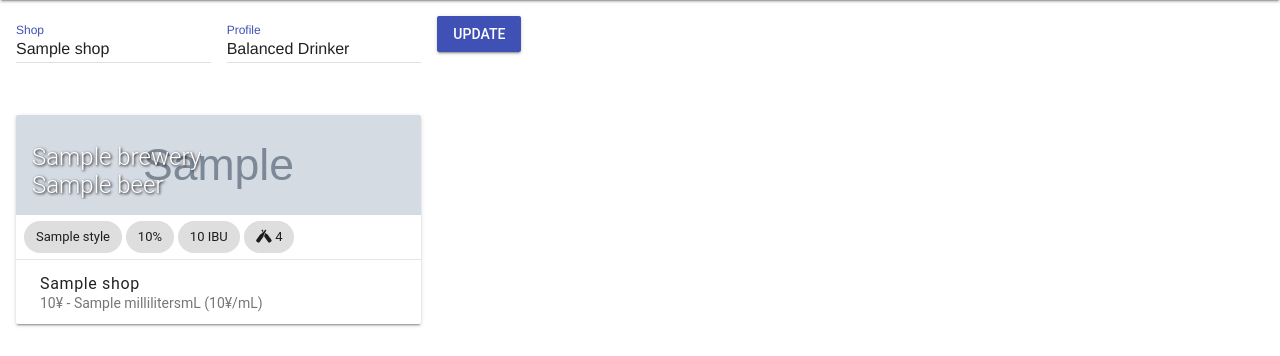
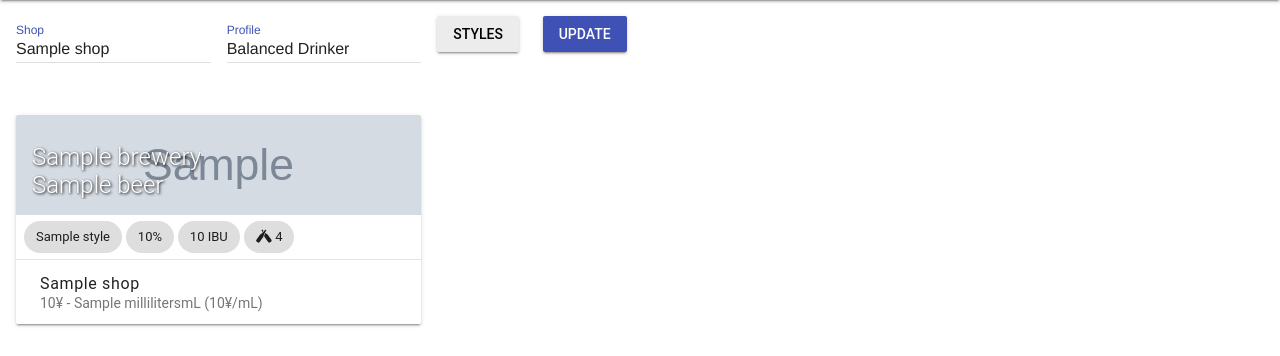
Before and after one commit to Zeletochoy/strinks, a Flask app: template strinks/web/templates/offerings.html in a window 1280 px wide. Shown: the part 64-420 px from the top of the page. Run offline with Flask 2, Linux system fonts and the light colour scheme; the template is opened without the code that fills it: most values are stand-ins (such as "Sample title", 1, 10 or a date in 2020); grey boxes marked "Sample" are stand-in pictures; some libraries are stand-ins or nearby versions.

Commit message:
Add styles selection to menu

```diff
--- a/strinks/web/app.py
+++ b/strinks/web/app.py
@@ -16,11 +16,14 @@ def offerings():
     db = get_db()
     shop_id = request.args.get("shop_id", default=None, type=int)
     value_factor = request.args.get("value_factor", default=8, type=float)
+
     style_ids_str = request.args.get("styles", default="", type=str)
     style_ids = [int(i) for i in style_ids_str.split(",")] if style_ids_str else None
     enabled_styles = get_styles_by_ids(style_ids) if style_ids else None
+
     beers = db.get_best_cospa(TOP_N, value_factor, shop_id=shop_id, styles=enabled_styles).all()
     shops = db.get_shops()
+
     return render_template(
         "offerings.html",
         beers=beers,
@@ -28,6 +31,7 @@ def offerings():
         shop_id=shop_id,
         value_factor=value_factor,
         styles=STYLES,
+        enabled_styles=set(style_ids) if style_ids else None,
     )
 
 
--- a/strinks/web/static/css/offerings.css
+++ b/strinks/web/static/css/offerings.css
@@ -43,3 +43,8 @@
     padding-top: 4px;
     padding-bottom: 4px;
 }
+
+.mdl-menu__item {
+    line-height: unset;
+    height: auto
+}
--- /dev/null
+++ b/strinks/web/static/js/styles.js
@@ -0,0 +1,18 @@
+//function showGroupStyles(visible) {
+//  $(this).find(".group-styles").style({display: visible ? "block" : "none"});
+//}
+
+//function groupMouseOver() { showGroupStyles(true); }
+//function groupMouseOut() { showGroupStyles(false); }
+
+function updateStyles() {
+  const enabled = new Set();
+  document.querySelectorAll(".style-checkbox").forEach(function (elt) {
+    if (elt.checked) {
+      enabled.add(elt.getAttribute("style-id"));
+    }
+  });
+  console.log(enabled);
+  const input = document.getElementById("styles-input");
+  input.value = Array.from(enabled).join(",");
+}
--- a/strinks/web/templates/offerings.html
+++ b/strinks/web/templates/offerings.html
@@ -7,6 +7,7 @@
 
 {% block extra_js %}
 <script src="/static/js/offerings.js"></script>
+<script src="/static/js/styles.js"></script>
 <script defer src="/static/js/getmdl-select.min.js"></script>
 {% endblock %}
 
@@ -58,9 +59,28 @@
         </ul>
       </div>
     </div>
+    <!--Styles-->
+    <div class="mdl-cell mdl-cell--1-col"> <!-- style="display: none">-->
+      <input type="hidden" value="" name="styles" id="styles-input">
+      <button id="menu-styles" type="button" class="mdl-button mdl-js-button mdl-button--raised">
+        Styles
+      </button>
+      <ul class="mdl-menu mdl-menu--bottom-left mdl-js-menu mdl-js-ripple-effect" for="menu-styles">
+        {% for style in styles %}
+        <li class="mdl-menu__item style-item" onclick="event.stopPropagation()">
+          <label class="mdl-checkbox mdl-js-checkbox mdl-js-ripple-effect" for="style-{{loop.index0}}" onclick="event.stopPropagation()">
+            <input type="checkbox" id="style-{{loop.index0}}" style-id="{{loop.index0}}"
+                   class="mdl-checkbox__input style-checkbox" onclick="event.stopPropagation()"
+                   {% if not enabled_styles or loop.index0 in enabled_styles %}checked{%endif%}>
+            <span class="mdl-checkbox__label" onclick="event.stopPropagation()">{{style}}</span>
+          </label>
+        </li>
+        {% endfor %}
+      </ul>
+    </div>
     <!--Submit-->
     <div class="mdl-cell mdl-cell--1-col">
-      <button type="submit" class="mdl-button mdl-js-button mdl-button--raised mdl-button--colored">
+      <button type="submit" class="mdl-button mdl-js-button mdl-button--raised mdl-button--colored" onclick="updateStyles()">
         Update
       </button>
     </div>
```
